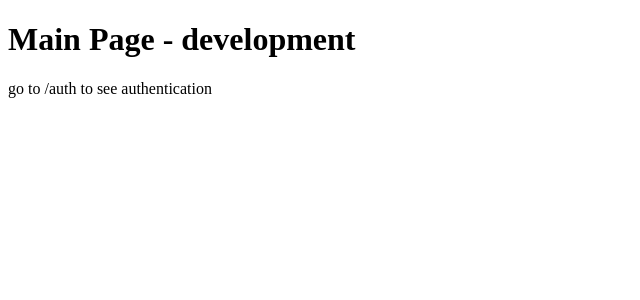
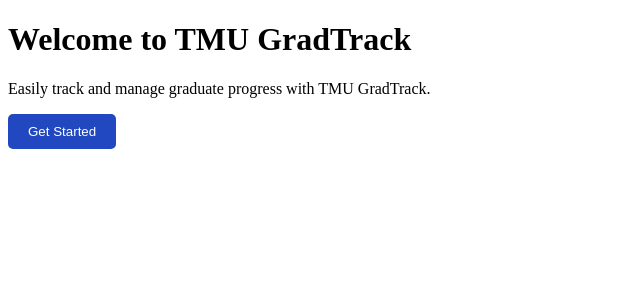
Before and after one commit to zain-zubair/graduate-project-cps731, a Next.js app: page / in a window 1280 px wide. Shown: the top 300 px of the page, without its empty margins (0-640 px from the left). Built offline with nearby package versions, Linux system fonts and the light colour scheme.

Commit message:
Made some  minor changes to the page.js homepage for testing.

```diff
--- a/app/page.js
+++ b/app/page.js
@@ -1,8 +1,11 @@
 export default function App() {
-  return (
-    <>
-      <h1>Main Page - development</h1>
-      <p>go to /auth to see authentication</p>
-    </>
-  )
-}
+    return (
+      <div>
+        <h1>Welcome to TMU GradTrack</h1>
+        <p>Easily track and manage graduate progress with TMU GradTrack.</p>
+        <button style={{ padding: "10px 20px", backgroundColor: "#2148C0", color: "#FFF", border: "none", borderRadius: "5px" }}>
+          Get Started
+        </button>
+      </div>
+    );
+  }
```
